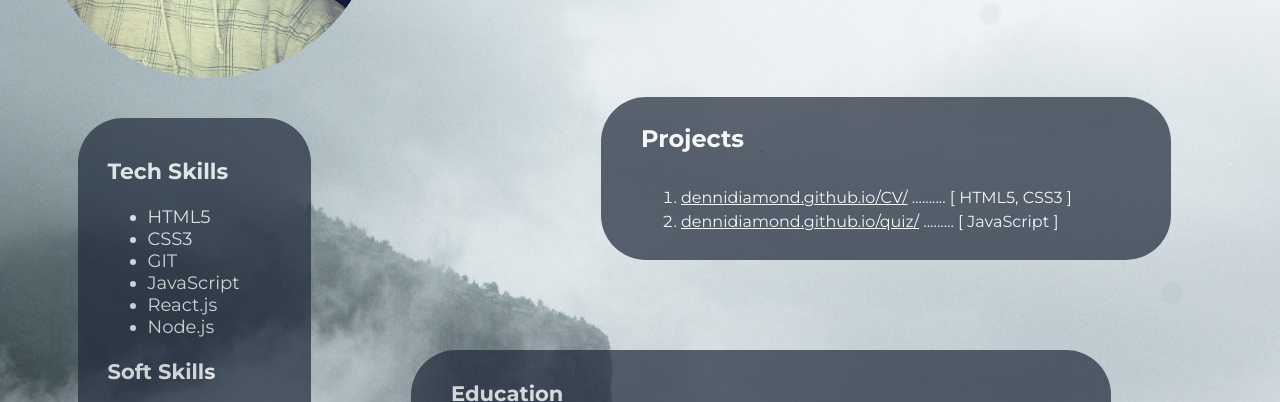
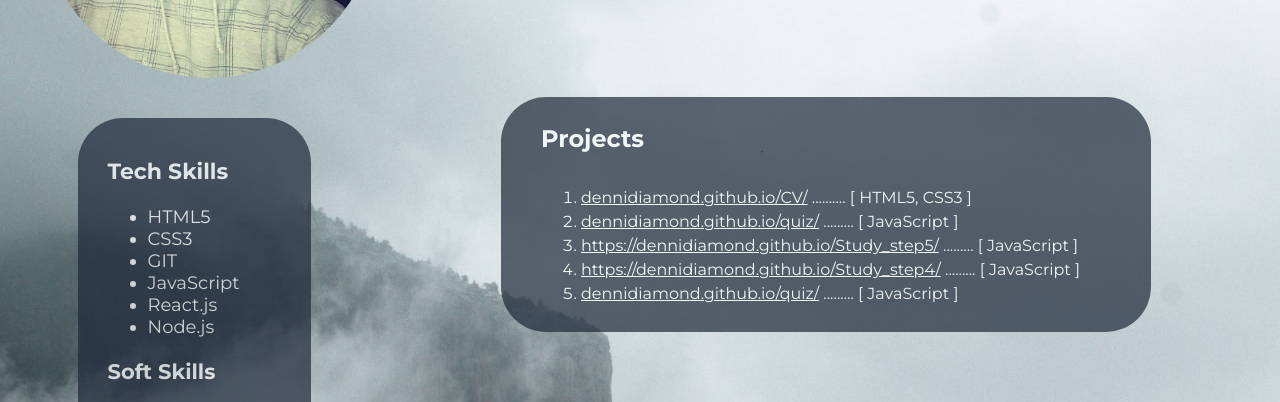
Before and after one commit to DenniDiamond/CV, a plain HTML site: page index.html in a window 1280 px wide. Shown: the part 352-754 px from the top of the page. Drawn offline with Linux system fonts and the light colour scheme.

Commit message:
update style

```diff
--- a/css/style.css
+++ b/css/style.css
@@ -94,14 +94,14 @@ body {
     flex-direction: column;
     font-size: 16px;
     line-height: 24px;
-    width: 520px;
+    width: 600px;
     padding: 10px 10px 10px 40px ;
     background-color: #1e2939;
     opacity: 70%;
     border-radius: 45px;
     color: #ffffff;
     margin-top: 100px;
-    margin-left: 200px;
+    margin-left: 100px;
 }
 
 .a {
--- a/index.html
+++ b/index.html
@@ -82,6 +82,23 @@
                 <span> [ JavaScript ]  </span>
               </li>
 
+              <li>
+                <a class="a" href="https://dennidiamond.github.io/Study_step5/"> https://dennidiamond.github.io/Study_step5/</a>
+                <span>.........</span>
+                <span> [ JavaScript ]  </span>
+              </li>
+
+              <li>
+                <a class="a" href="https://dennidiamond.github.io/Study_step4/"> https://dennidiamond.github.io/Study_step4/</a>
+                <span>.........</span>
+                <span> [ JavaScript ]  </span>
+              </li>
+
+              <li>
+                <a class="a" href="https://dennidiamond.github.io/quiz/"> dennidiamond.github.io/quiz/</a>
+                <span>.........</span>
+                <span> [ JavaScript ]  </span>
+              </li>
             </ol>
 
           </div>
```
